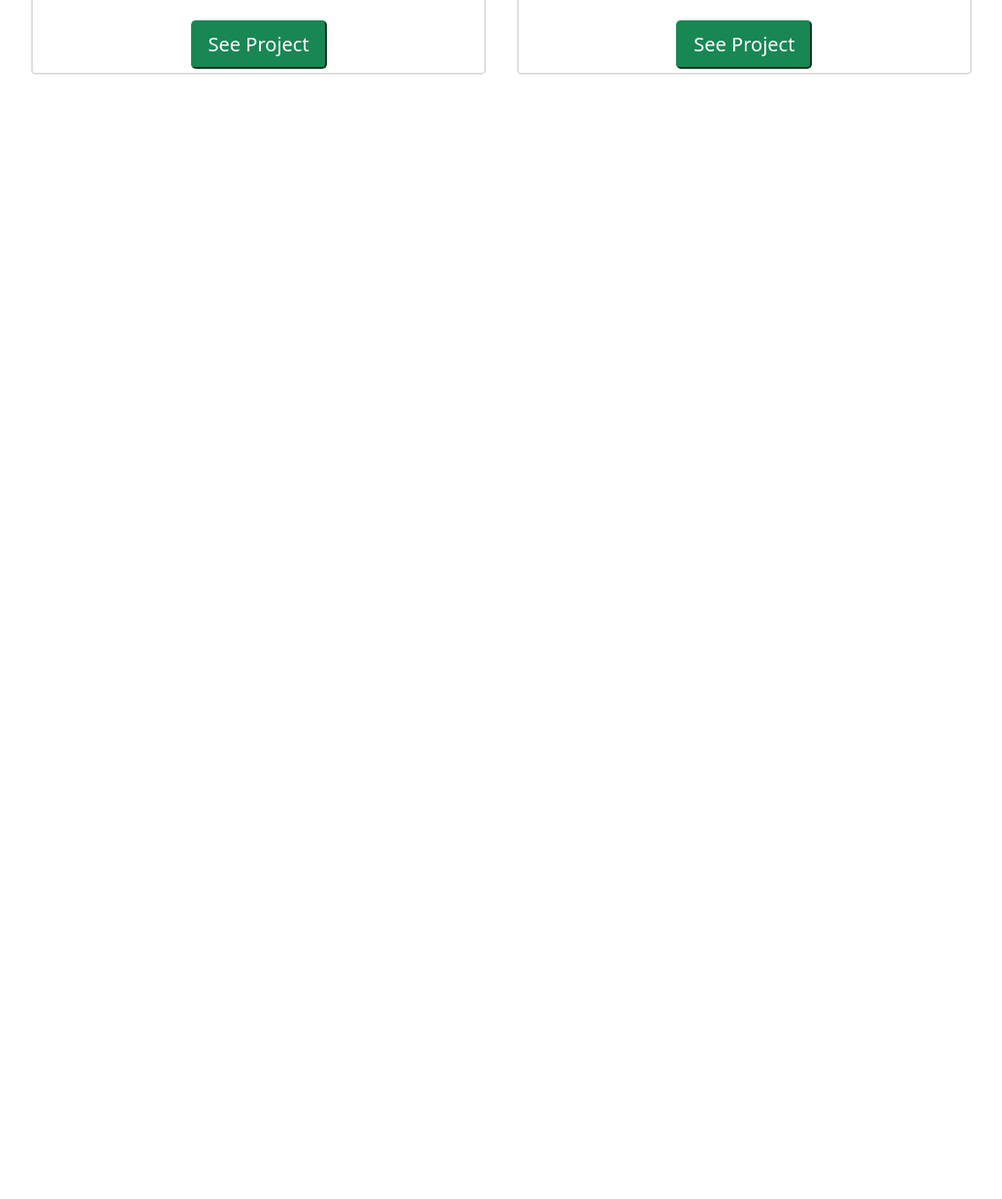
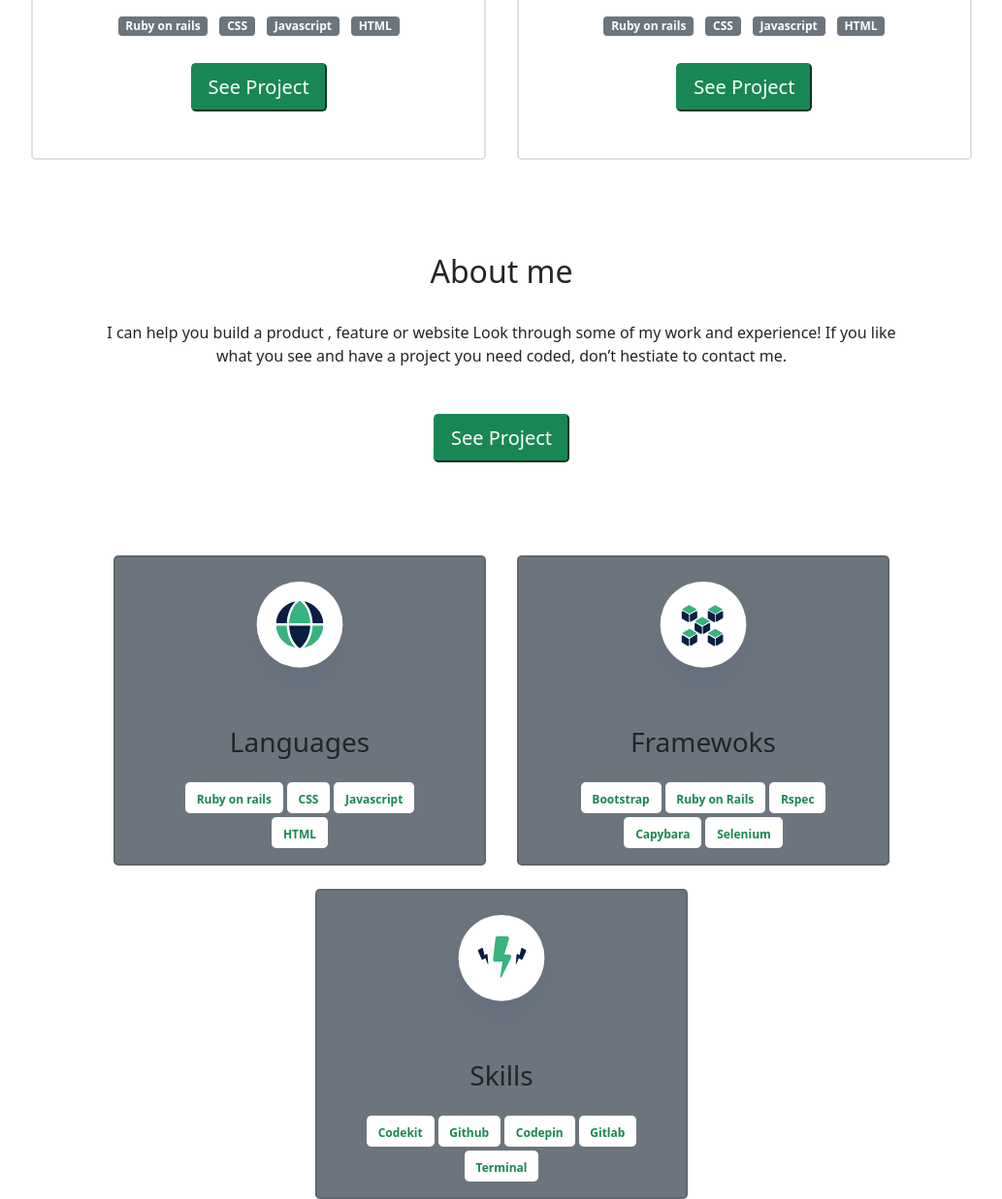
Before and after one commit to sediqullahbadakhsh/portfolio-temp3, a plain HTML site: page index.html in a window 1280 px wide. Shown: the part 2453-3690 px from the top of the page at 97% size, without its empty margins (123-1156 px from the left). Before the commit the page ends 2530 px from the top, so only its background shows below. Drawn offline with nearby package versions, Linux system fonts and the light colour scheme.

Commit message:
add about me section

```diff
--- a/index.html
+++ b/index.html
@@ -66,7 +66,7 @@
       </ul>
     </section>
 
-    <section class="myWorks container-fluid">
+    <section class="myWorks container-fluid mb-5">
       <h2 class="mb-5 text-center display-4">My Recent Works</h2>
       <div class="row row-cols-3 justify-content-center">
         <div class="card mt-4 w-auto border-2 rounded-3 gap-3 mx-3">
@@ -90,7 +90,7 @@
             <li class="list-group-item border-0 gx-0 p-1"> <span class="badge bg-secondary">Javascript</span> </li>
             <li class="list-group-item border-0 gx-0 p-1"> <span class="badge bg-secondary">HTML</span> </li>
           </ul>
-          <button class="btn-success mt-2 mb-1 btn-lg mx-auto">See Project</button>
+          <button class="btn-success mt-2 mb-5 btn-lg mx-auto">See Project</button>
         </div>
         <div class="card mt-4 w-auto border-2 rounded-3 gap-3 mx-3">
 
@@ -102,7 +102,7 @@
             <li class="list-group-item border-0 gx-0 p-1"> <span class="badge bg-secondary">Javascript</span> </li>
             <li class="list-group-item border-0 gx-0 p-1"> <span class="badge bg-secondary">HTML</span> </li>
           </ul>
-          <button class="btn-success mt-2 mb-1 btn-lg mx-auto">See Project</button>
+          <button class="btn-success mt-2 mb-5 btn-lg mx-auto">See Project</button>
         </div>
         <div class="card mt-4 w-auto border-2 rounded-3 gap-3 mx-3">
 
@@ -114,7 +114,7 @@
             <li class="list-group-item border-0 gx-0 p-1"> <span class="badge bg-secondary">Javascript</span> </li>
             <li class="list-group-item border-0 gx-0 p-1"> <span class="badge bg-secondary">HTML</span> </li>
           </ul>
-          <button class="btn-success mt-2 mb-1 btn-lg mx-auto">See Project</button>
+          <button class="btn-success mt-2 mb-5 btn-lg mx-auto">See Project</button>
         </div>
         <div class="card mt-4 w-auto border-2 rounded-3 gap-3 mx-3">
 
@@ -126,7 +126,7 @@
             <li class="list-group-item border-0 gx-0 p-1"> <span class="badge bg-secondary">Javascript</span> </li>
             <li class="list-group-item border-0 gx-0 p-1"> <span class="badge bg-secondary">HTML</span> </li>
           </ul>
-          <button class="btn-success mt-2 mb-1 btn-lg mx-auto">See Project</button>
+          <button class="btn-success mt-2 mb-5 btn-lg mx-auto">See Project</button>
         </div>
         <div class="card mt-4 w-auto border-2 rounded-3 gap-3 mx-3">
 
@@ -138,7 +138,48 @@
             <li class="list-group-item border-0 gx-0 p-1"> <span class="badge bg-secondary">Javascript</span> </li>
             <li class="list-group-item border-0 gx-0 p-1"> <span class="badge bg-secondary">HTML</span> </li>
           </ul>
-          <button class="btn-success mt-2 mb-1 btn-lg mx-auto">See Project</button>
+          <button class="btn-success mt-2 mb-5 btn-lg mx-auto">See Project</button>
+        </div>
+    </section>
+    <section class="container about-me d-flex flex-column align-items-center gap-4">
+      <h2 class="text-center mt-5">About me</h2>
+      <p class="text-center mx-5 w-75"> I can help you build a product , feature or website Look through some of my work and experience! If you like what you see and have a project you need coded,
+        don’t hestiate to contact me.</p>
+        <button class="btn-success mt-2 mb-5 btn-lg mx-auto">See Project</button>
+
+        <div class="row row-cols-3 justify-content-center">
+          <div class="card mt-4 border-2 rounded-3 gap-3 mx-3 bg-secondary px-5" style="width:24rem;">
+            <img class="w-50 mx-auto mt-3" src="image/icon-languages.svg">
+            <h3 class="card-title w-75 mx-auto text-center">Languages</h3>
+            <ul class="list-group border-0 list-group-horizontal gx-0 justify-content-center gap-1 mb-3 d-flex flex-wrap">
+              <li class="list-group-item border-0 rounded-3 gx-0 p-1"> <span class="badge text-success">Ruby on rails</span> </li>
+              <li class="list-group-item border-0 rounded-3 gx-0 p-1"> <span class="badge text-success">CSS</span> </li>
+              <li class="list-group-item border-0 rounded-3 gx-0 p-1"> <span class="badge text-success">Javascript</span> </li>
+              <li class="list-group-item border-0 rounded-3 gx-0 p-1"> <span class="badge text-success">HTML</span> </li>
+            </ul>
+          </div>
+          <div class="card mt-4 border-2 rounded-3 gap-3 mx-3 bg-secondary px-5" style="width:24rem;">
+            <img class="w-50 mx-auto mt-3" src="image/icon-frameworks.svg">
+            <h3 class="card-title w-75 mx-auto text-center">Framewoks</h3>
+            <ul class="list-group border-0 list-group-horizontal gx-0 justify-content-center gap-1 mb-3 d-flex flex-wrap">
+              <li class="list-group-item border-0 rounded-3 gx-0 p-1"> <span class="badge text-success">Bootstrap</span> </li>
+              <li class="list-group-item border-0 rounded-3 gx-0 p-1"> <span class="badge text-success">Ruby on Rails</span> </li>
+              <li class="list-group-item border-0 rounded-3 gx-0 p-1"> <span class="badge text-success">Rspec</span> </li>
+              <li class="list-group-item border-0 rounded-3 gx-0 p-1"> <span class="badge text-success">Capybara</span> </li>
+              <li class="list-group-item border-0 rounded-3 gx-0 p-1"> <span class="badge text-success">Selenium</span> </li>
+            </ul>
+          </div>
+          <div class="card mt-4 border-2 rounded-3 gap-3 mx-3 bg-secondary px-5" style="width:24rem;">
+            <img class="w-50 mx-auto mt-3" src="image/icon-skills.svg">
+            <h3 class="card-title w-75 mx-auto text-center">Skills</h3>
+            <ul class="list-group border-0 list-group-horizontal gx-0 justify-content-center gap-1 mb-3 d-flex flex-wrap">
+              <li class="list-group-item border-0 rounded-3 gx-0 p-1"> <span class="badge text-success">Codekit</span> </li>
+              <li class="list-group-item border-0 rounded-3 gx-0 p-1"> <span class="badge text-success">Github</span> </li>
+              <li class="list-group-item border-0 rounded-3 gx-0 p-1"> <span class="badge text-success">Codepin</span> </li>
+              <li class="list-group-item border-0 rounded-3 gx-0 p-1"> <span class="badge text-success">Gitlab</span> </li>
+              <li class="list-group-item border-0 rounded-3 gx-0 p-1"> <span class="badge text-success">Terminal</span> </li>
+            </ul>
+          </div>
         </div>
     </section>
   </main>
```
